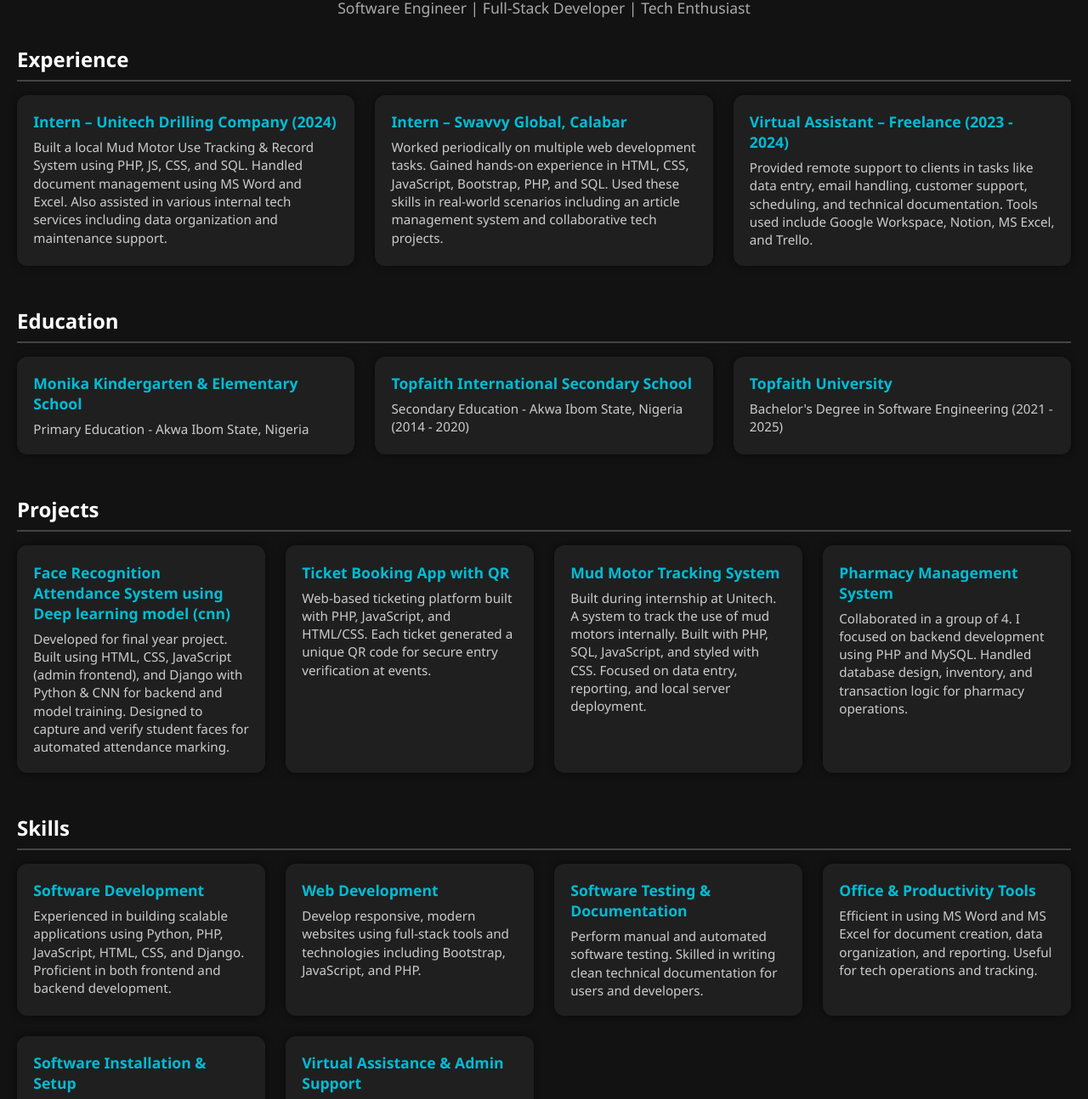
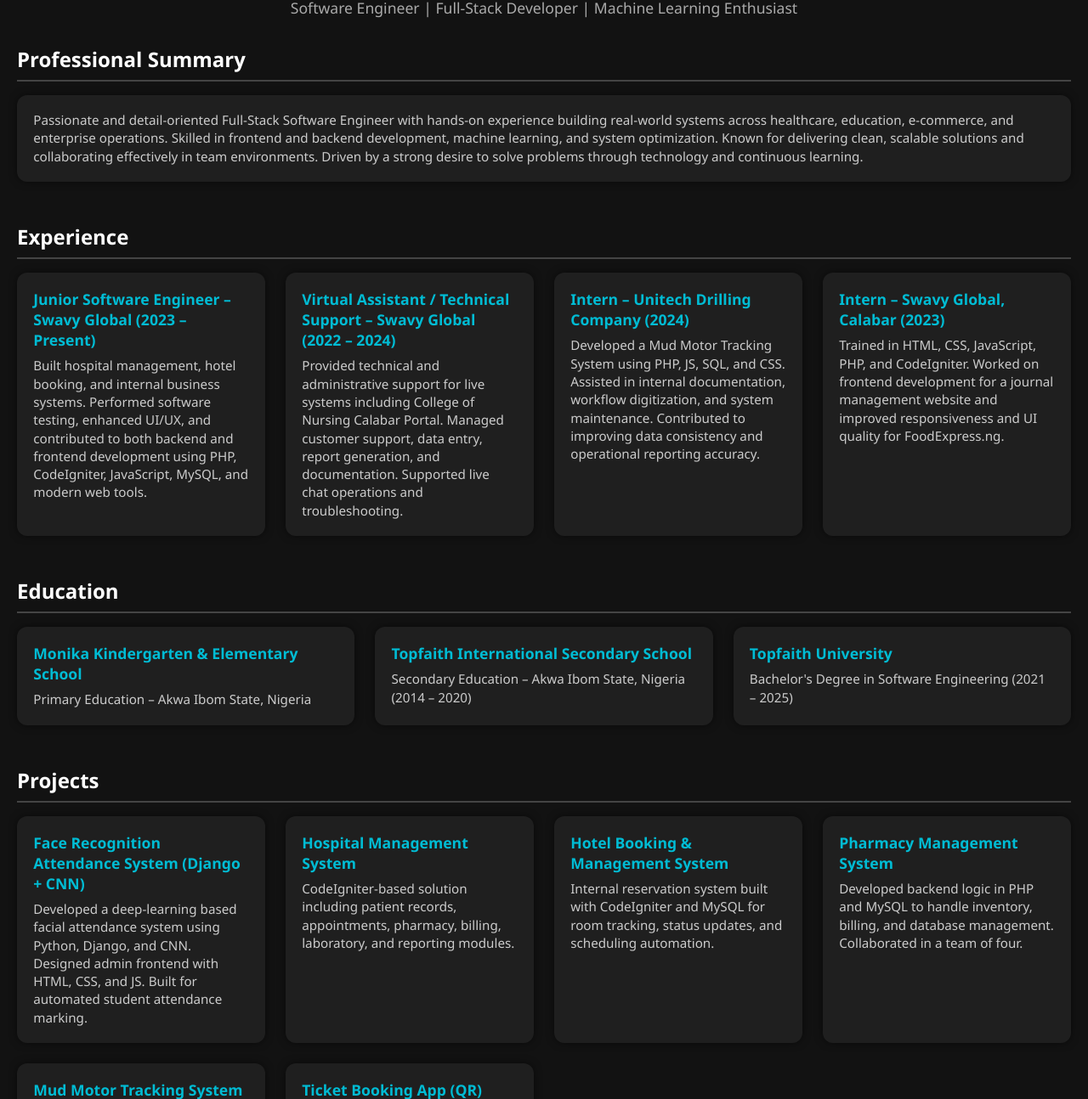
Before and after one commit to sylvesterofficail/portfolio, a plain HTML site: page index.html in a window 1280 px wide. Shown: the part 335-1629 px from the top of the page at 85% size. Drawn offline with Linux system fonts and the light colour scheme.

Commit message:
Revise portfolio content and styling
Updated portfolio details including professional summary, experience, education, projects, skills, and interests. Enhanced styling and added animation effects.

```diff
--- a/index.html
+++ b/index.html
@@ -3,7 +3,7 @@
 <head>
   <meta charset="UTF-8" />
   <meta name="viewport" content="width=device-width, initial-scale=1.0"/>
-  <title>Sylvester's | Portfolio</title>
+  <title>Sylvester Edidiong Emmanuel | Portfolio</title>
   <link rel="stylesheet" href="https://cdnjs.cloudflare.com/ajax/libs/font-awesome/6.4.0/css/all.min.css" />
  <style>
   * {
@@ -48,6 +48,7 @@
     margin: 2rem 0;
   }
 
+  /* Profile Image with animation */
   .profile-img {
     width: 180px;
     height: 180px;
@@ -55,6 +56,13 @@
     object-fit: cover;
     border: 4px solid #555;
     margin-bottom: 1rem;
+    animation: float 3s ease-in-out infinite;
+    transition: transform 0.3s ease;
+  }
+
+  @keyframes float {
+    0%, 100% { transform: translateY(0); }
+    50% { transform: translateY(-10px); }
   }
 
   h1 {
@@ -127,128 +135,124 @@
   }
 
   @media (max-width: 600px) {
-      h1 {
-        font-size: 1.5rem;
-      }
-
-      nav {
-        flex-wrap: wrap;
-        gap: 15px;
-      }
+    h1 { font-size: 1.5rem; }
+    nav { flex-wrap: wrap; gap: 15px; }
   }
 </style>
-</head>
-<body>
+
 
   <!-- Navbar -->
   <nav>
     <a href="mailto:sylvesterofficail20@gmail.com" target="_blank" title="Email"><i class="fas fa-envelope"></i></a>
     <a href="tel:+2348143972347" title="Phone"><i class="fas fa-phone"></i></a>
     <a href="https://github.com/sylvesterofficail" target="_blank" title="GitHub"><i class="fab fa-github"></i></a>
-    <a href="https://www.linkedin.com/in/edidiong-sylvester-b91284238?utm_source=share&utm_campaign=share_via&utm_content=profile&utm_medium=android_app" target="_blank" title="LinkedIn"><i class="fab fa-linkedin"></i></a>
-    <a href="https://www.instagram.com/iam_sylvester.1?igsh=bXppeGtqdGh6enhr" target="_blank" title="Instagram"><i class="fab fa-instagram"></i></a>
+    <a href="https://www.linkedin.com/in/edidiong-sylvester-b91284238" target="_blank" title="LinkedIn"><i class="fab fa-linkedin"></i></a>
+    <a href="https://www.instagram.com/iam_sylvester.1" target="_blank" title="Instagram"><i class="fab fa-instagram"></i></a>
   </nav>
 
-
+  <!-- Header -->
   <header>
     <img src="dp.jpg" alt="Profile Image" class="profile-img">
-    <h1>SYLVESTER</h1>
-    <p class="subtitle">Software Engineer | Full-Stack Developer | Tech Enthusiast</p>
+    <h1>SYLVESTER EDIDIONG EMMANUEL</h1>
+    <p class="subtitle">Software Engineer | Full-Stack Developer | Machine Learning Enthusiast</p>
   </header>
 
+  <!-- Professional Summary -->
+  <section>
+    <h2 class="section-title">Professional Summary</h2>
+    <div class="cards">
+      <div class="card">
+        <p>Passionate and detail-oriented Full-Stack Software Engineer with hands-on experience building real-world systems across healthcare, education, e-commerce, and enterprise operations. Skilled in frontend and backend development, machine learning, and system optimization. Known for delivering clean, scalable solutions and collaborating effectively in team environments. Driven by a strong desire to solve problems through technology and continuous learning.</p>
+      </div>
+    </div>
+  </section>
+
+  <!-- Experience -->
   <section>
     <h2 class="section-title">Experience</h2>
     <div class="cards">
       <div class="card">
-        <h3>Intern – <a href="https://www.unitechenergies.com/" target="_blank">Unitech Drilling Company (2024)</a></h3>
-        <p>Built a local Mud Motor Use Tracking & Record System using PHP, JS, CSS, and SQL. Handled document management using MS Word and Excel. Also assisted in various internal tech services including data organization and maintenance support.</p>
+        <h3>Junior Software Engineer – <a href="https://swavyglobal.com/" target="_blank">Swavy Global (2023 – Present)</a></h3>
+        <p>Built hospital management, hotel booking, and internal business systems. Performed software testing, enhanced UI/UX, and contributed to both backend and frontend development using PHP, CodeIgniter, JavaScript, MySQL, and modern web tools.</p>
       </div>
       <div class="card">
-        <h3>Intern – <a href="https://swavyglobal.com/" target="_blank">Swavvy Global, Calabar</a></h3>
-        <p>Worked periodically on multiple web development tasks. Gained hands-on experience in HTML, CSS, JavaScript, Bootstrap, PHP, and SQL. Used these skills in real-world scenarios including an article management system and collaborative tech projects.</p>
+        <h3>Virtual Assistant / Technical Support – Swavy Global (2022 – 2024)</h3>
+        <p>Provided technical and administrative support for live systems including College of Nursing Calabar Portal. Managed customer support, data entry, report generation, and documentation. Supported live chat operations and troubleshooting.</p>
       </div>
       <div class="card">
-      <h3>Virtual Assistant – Freelance (2023 - 2024)</h3>
-      <p>Provided remote support to clients in tasks like data entry, email handling, customer support, scheduling, and technical documentation. Tools used include Google Workspace, Notion, MS Excel, and Trello.</p>
+        <h3>Intern – <a href="https://www.unitechenergies.com/" target="_blank">Unitech Drilling Company (2024)</a></h3>
+        <p>Developed a Mud Motor Tracking System using PHP, JS, SQL, and CSS. Assisted in internal documentation, workflow digitization, and system maintenance. Contributed to improving data consistency and operational reporting accuracy.</p>
       </div>
-
+      <div class="card">
+        <h3>Intern – Swavy Global, Calabar (2023)</h3>
+        <p>Trained in HTML, CSS, JavaScript, PHP, and CodeIgniter. Worked on frontend development for a journal management website and improved responsiveness and UI quality for FoodExpress.ng.</p>
       </div>
-
     </div>
   </section>
 
+  <!-- Education -->
   <section>
     <h2 class="section-title">Education</h2>
     <div class="cards">
       <div class="card">
         <h3>Monika Kindergarten & Elementary School</h3>
-        <p>Primary Education - Akwa Ibom State, Nigeria</p>
+        <p>Primary Education – Akwa Ibom State, Nigeria</p>
       </div>
       <div class="card">
         <h3><a href="https://topfaith.sch.ng/" target="_blank">Topfaith International Secondary School</a></h3>
-        <p>Secondary Education - Akwa Ibom State, Nigeria (2014 - 2020)</p>
+        <p>Secondary Education – Akwa Ibom State, Nigeria (2014 – 2020)</p>
       </div>
-
       <div class="card">
         <h3><a href="https://topfaith.edu.ng/" target="_blank">Topfaith University</a></h3>
-        <p>Bachelor's Degree in Software Engineering (2021 - 2025)</p>
+        <p>Bachelor's Degree in Software Engineering (2021 – 2025)</p>
       </div>
     </div>
   </section>
 
+  <!-- Projects -->
   <section>
     <h2 class="section-title">Projects</h2>
     <div class="cards">
       <div class="card">
-        <h3>Face Recognition Attendance System using Deep learning model (cnn)</h3>
-        <p>Developed for final year project. Built using HTML, CSS, JavaScript (admin frontend), and Django with Python & CNN for backend and model training. Designed to capture and verify student faces for automated attendance marking.</p>
+        <h3>Face Recognition Attendance System (Django + CNN)</h3>
+        <p>Developed a deep-learning based facial attendance system using Python, Django, and CNN. Designed admin frontend with HTML, CSS, and JS. Built for automated student attendance marking.</p>
       </div>
       <div class="card">
-        <h3>Ticket Booking App with QR</h3>
-        <p>Web-based ticketing platform built with PHP, JavaScript, and HTML/CSS. Each ticket generated a unique QR code for secure entry verification at events.</p>
+        <h3>Hospital Management System</h3>
+        <p>CodeIgniter-based solution including patient records, appointments, pharmacy, billing, laboratory, and reporting modules.</p>
+      </div>
+      <div class="card">
+        <h3>Hotel Booking & Management System</h3>
+        <p>Internal reservation system built with CodeIgniter and MySQL for room tracking, status updates, and scheduling automation.</p>
+      </div>
+      <div class="card">
+        <h3>Pharmacy Management System</h3>
+        <p>Developed backend logic in PHP and MySQL to handle inventory, billing, and database management. Collaborated in a team of four.</p>
       </div>
       <div class="card">
         <h3>Mud Motor Tracking System</h3>
-        <p>Built during internship at Unitech. A system to track the use of mud motors internally. Built with PHP, SQL, JavaScript, and styled with CSS. Focused on data entry, reporting, and local server deployment.</p>
+        <p>Tracked mud motor usage for Unitech Drilling Company. Built with PHP, SQL, JS, and CSS for local server deployment and reporting.</p>
       </div>
       <div class="card">
-        <h3>Pharmacy Management System</h3>
-        <p>Collaborated in a group of 4. I focused on backend development using PHP and MySQL. Handled database design, inventory, and transaction logic for pharmacy operations.</p>
+        <h3>Ticket Booking App (QR)</h3>
+        <p>Web-based ticket booking platform generating unique QR codes for event entry validation using PHP, JS, and MySQL.</p>
       </div>
     </div>
   </section>
 
+  <!-- Skills -->
   <section>
     <h2 class="section-title">Skills</h2>
     <div class="cards">
-      <div class="card">
-        <h3>Software Development</h3>
-        <p>Experienced in building scalable applications using Python, PHP, JavaScript, HTML, CSS, and Django. Proficient in both frontend and backend development.</p>
-      </div>
-      <div class="card">
-        <h3>Web Development</h3>
-        <p>Develop responsive, modern websites using full-stack tools and technologies including Bootstrap, JavaScript, and PHP.</p>
-      </div>
-      <div class="card">
-        <h3>Software Testing & Documentation</h3>
-        <p>Perform manual and automated software testing. Skilled in writing clean technical documentation for users and developers.</p>
-      </div>
-      <div class="card">
-        <h3>Office & Productivity Tools</h3>
-        <p>Efficient in using MS Word and MS Excel for document creation, data organization, and reporting. Useful for tech operations and tracking.</p>
-      </div>
-      <div class="card">
-        <h3>Software Installation & Setup</h3>
-        <p>Install, configure, and troubleshoot a wide range of desktop and server software tools for development and general use.</p>
-      </div>
-      <div class="card">
-      <h3>Virtual Assistance & Admin Support</h3>
-      <p>Skilled in managing schedules, handling emails, and performing research, reporting, and data entry using productivity tools like MS Excel, Google Docs, and task managers.</p>
-</div>
+      <div class="card"><h3>Frontend</h3><p>HTML5, CSS3, Tailwind CSS, JavaScript (ES6+), React.js, Bootstrap</p></div>
+      <div class="card"><h3>Backend</h3><p>PHP, CodeIgniter, Python, Django, MySQL</p></div>
+      <div class="card"><h3>Tools & Technologies</h3><p>Git, GitHub, VS Code, Notion, Trello, API Integration</p></div>
+      <div class="card"><h3>Other Skills</h3><p>Software Testing, Quality Assurance, Prompt Engineering, Documentation Writing</p></div>
+      <div class="card"><h3>Soft Skills</h3><p>Analytical Thinking, Communication, Team Collaboration, Attention to Detail, Fast Learner</p></div>
     </div>
   </section>
 
-
+  <!-- Interests & Hobbies -->
  <section>
   <h2 class="section-title">Interests & Hobbies</h2>
   <div class="cards">
@@ -257,7 +261,7 @@
       <p>Enjoy learning through tech and AI-focused podcasts. Keeps me updated with the latest trends.</p>
     </div>
     <div class="card">
-        <h3>Watching Sci-Fi & Tech Movies </h3>
+      <h3>Watching Sci-Fi & Tech Movies</h3>
       <p>Sparks creativity and enhances imagination through futuristic and innovative stories.</p>
     </div>
     <div class="card">
@@ -274,14 +278,15 @@
     </div>
   </div>
 </section>
-</body>
 
-  <footer style="text-align: center; padding: 1.5rem 0; color: #aaa; border-top: 1px solid #333; font-size: 0.9rem;">
-    &copy; 2025 Edidiong Emmanuel. All rights reserved. |
-    <a href="mailto:sylvesterofficail20@gmail.com" style="color: #00bcd4; text-decoration: none;" target="_blank">Email</a> |
-    <a href="https://github.com/sylvesterofficail" style="color: #00bcd4; text-decoration: none;" target="_blank">GitHub</a> |
-    <a href="https://www.linkedin.com/in/edidiong-sylvester-b91284238?utm_source=share&utm_campaign=share_via&utm_content=profile&utm_medium=android_app" style="color: #00bcd4; text-decoration: none;" target="_blank">LinkedIn</a> |
-    <a href="https://www.instagram.com/iam_sylvester.1?igsh=bXppeGtqdGh6enhr" style="color: #00bcd4; text-decoration: none;" target="_blank">Instagram</a>
+  <!-- Footer -->
+  <footer>
+    &copy; 2025 Sylvester Edidiong Emmanuel. All rights reserved. |
+    <a href="mailto:sylvesterofficail20@gmail.com" style="color: #00bcd4;" target="_blank">Email</a> |
+    <a href="https://github.com/sylvesterofficail" style="color: #00bcd4;" target="_blank">GitHub</a> |
+    <a href="https://www.linkedin.com/in/edidiong-sylvester-b91284238" style="color: #00bcd4;" target="_blank">LinkedIn</a> |
+    <a href="https://www.instagram.com/iam_sylvester.1" style="color: #00bcd4;" target="_blank">Instagram</a>
   </footer>
 
+</body>
 </html>
```
Lines whose indentation alone changed are shown as unchanged.
